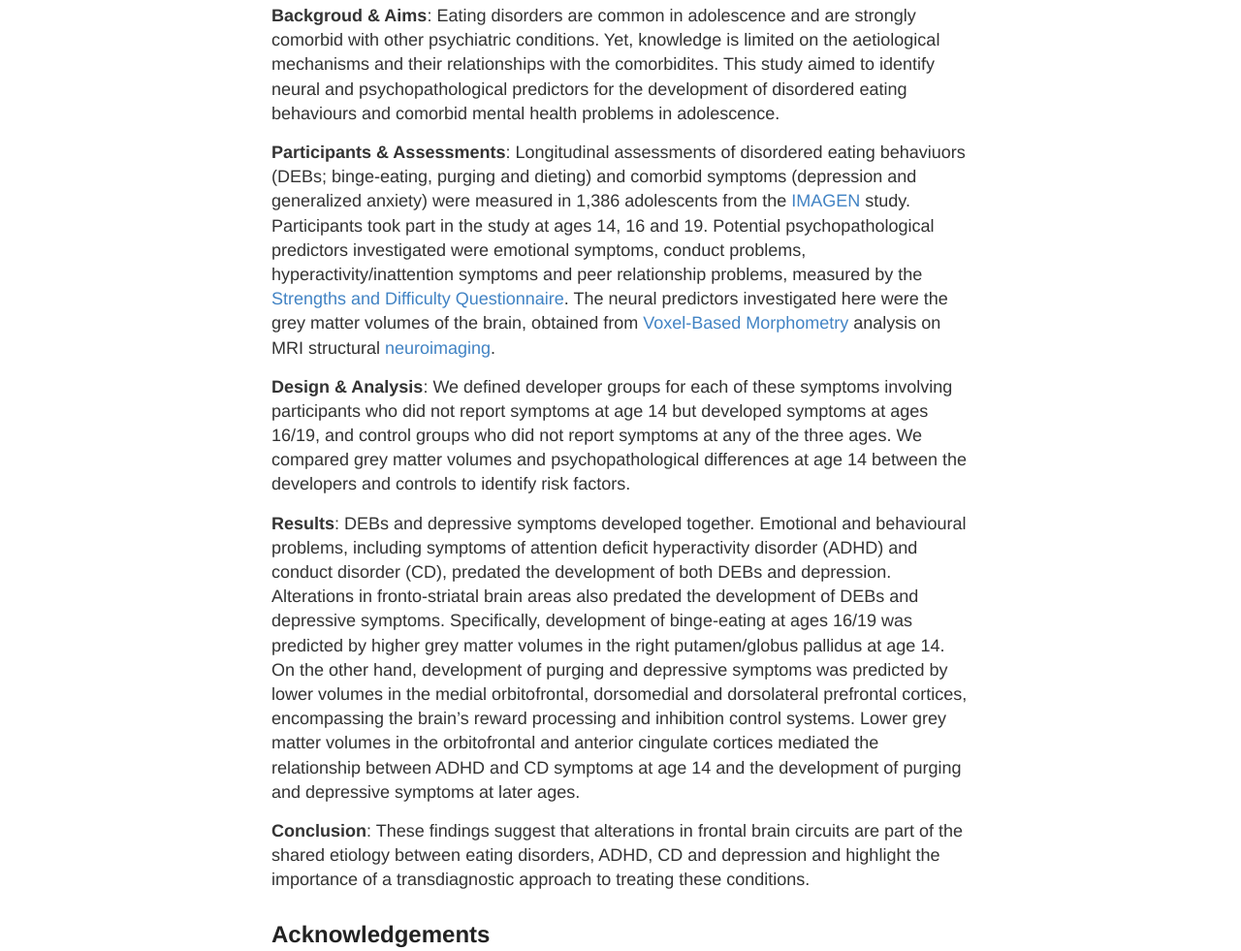
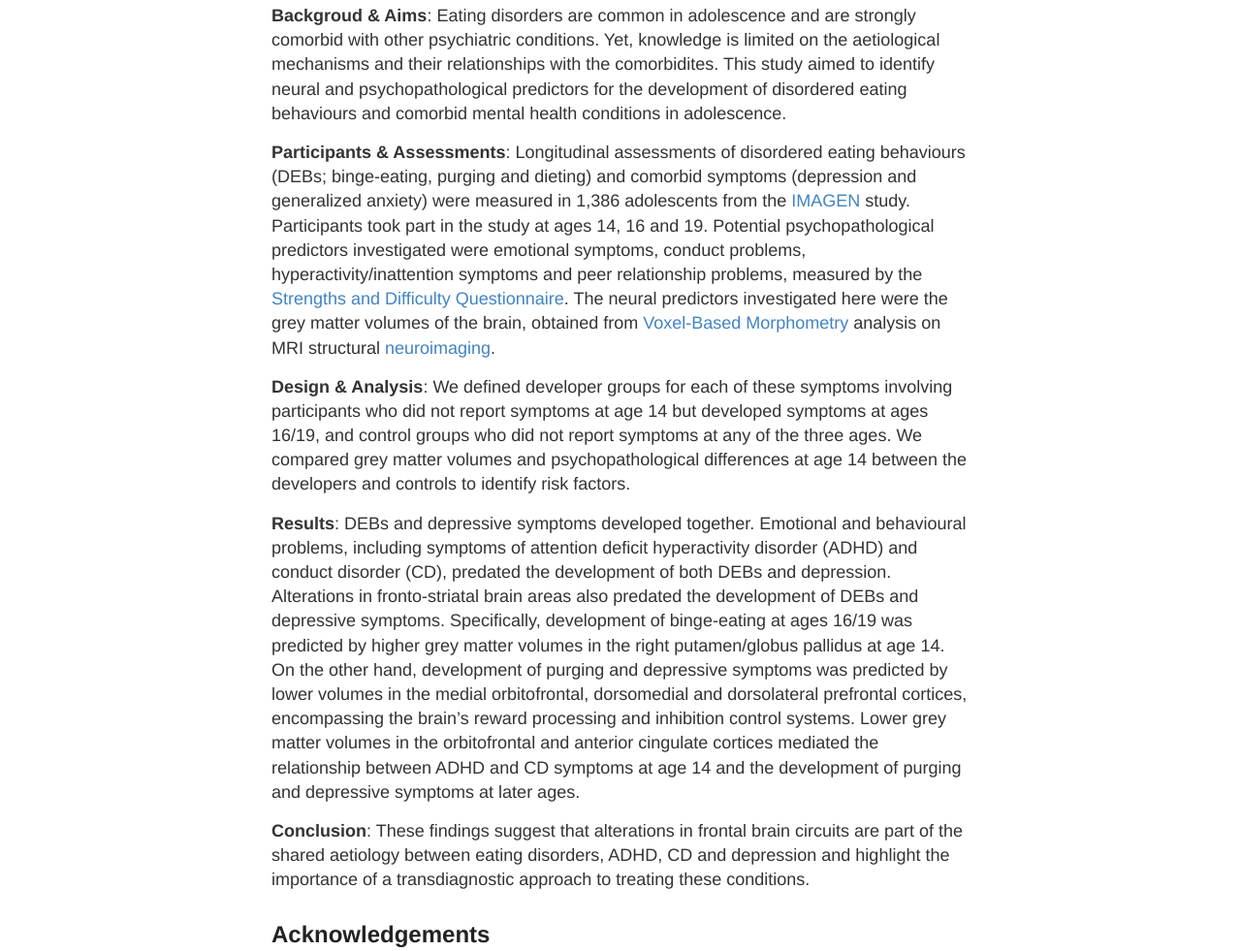
Before and after one commit to crickfan/crickfan.github.io, a Jekyll site: the page built from _posts/2020-9-19-BPS2020-paper.md, in a window 1280 px wide. Shown: the part 633-1614 px from the top of the page at 97% size. Built offline with Jekyll 4.4.1, drawn with Linux system fonts in a browser that asks for light colours.

Commit message:
Update 2020-9-19-BPS2020-paper.md

```diff
--- a/_posts/2020-9-19-BPS2020-paper.md
+++ b/_posts/2020-9-19-BPS2020-paper.md
@@ -12,15 +12,15 @@ Author's Accepted Manuscript
 
 ## Research summary
 
-**Backgroud & Aims**: Eating disorders are common in adolescence and are strongly comorbid with other psychiatric conditions. Yet, knowledge is limited on the aetiological mechanisms and their relationships with the comorbidites. This study aimed to identify neural and psychopathological predictors for the development of disordered eating behaviours and comorbid mental health problems in adolescence.
+**Backgroud & Aims**: Eating disorders are common in adolescence and are strongly comorbid with other psychiatric conditions. Yet, knowledge is limited on the aetiological mechanisms and their relationships with the comorbidites. This study aimed to identify neural and psychopathological predictors for the development of disordered eating behaviours and comorbid mental health conditions in adolescence.
 
-**Participants & Assessments**: Longitudinal assessments of disordered eating behaviuors (DEBs; binge-eating, purging and dieting) and comorbid symptoms (depression and generalized anxiety) were measured in 1,386 adolescents from the [IMAGEN](https://imagen-europe.com/) study. Participants took part in the study at ages 14, 16 and 19. Potential psychopathological predictors investigated were emotional symptoms, conduct problems, hyperactivity/inattention symptoms and peer relationship problems, measured by the [Strengths and Difficulty Questionnaire](https://sdqinfo.org/). The neural predictors investigated here were the grey matter volumes of the brain, obtained from [Voxel-Based Morphometry](https://www.jneurosci.org/content/29/31/9661) analysis on MRI structural [neuroimaging](https://en.wikipedia.org/wiki/Neuroimaging).
+**Participants & Assessments**: Longitudinal assessments of disordered eating behaviours (DEBs; binge-eating, purging and dieting) and comorbid symptoms (depression and generalized anxiety) were measured in 1,386 adolescents from the [IMAGEN](https://imagen-europe.com/) study. Participants took part in the study at ages 14, 16 and 19. Potential psychopathological predictors investigated were emotional symptoms, conduct problems, hyperactivity/inattention symptoms and peer relationship problems, measured by the [Strengths and Difficulty Questionnaire](https://sdqinfo.org/). The neural predictors investigated here were the grey matter volumes of the brain, obtained from [Voxel-Based Morphometry](https://www.jneurosci.org/content/29/31/9661) analysis on MRI structural [neuroimaging](https://en.wikipedia.org/wiki/Neuroimaging).
 
 **Design & Analysis**: We defined developer groups for each of these symptoms involving participants who did not report symptoms at age 14 but developed symptoms at ages 16/19, and control groups who did not report symptoms at any of the three ages. We compared grey matter volumes and psychopathological differences at age 14 between the developers and controls to identify risk factors.
 
 **Results**: DEBs and depressive symptoms developed together. Emotional and behavioural problems, including symptoms of attention deficit hyperactivity disorder (ADHD) and conduct disorder (CD), predated the development of both DEBs and depression. Alterations in fronto-striatal brain areas also predated the development of DEBs and depressive symptoms. Specifically, development of binge-eating at ages 16/19 was predicted by higher grey matter volumes in the right putamen/globus pallidus at age 14. On the other hand, development of purging and depressive symptoms was predicted by lower volumes in the medial orbitofrontal, dorsomedial and dorsolateral prefrontal cortices, encompassing the brain’s reward processing and inhibition control systems. Lower grey matter volumes in the orbitofrontal and anterior cingulate cortices mediated the relationship between ADHD and CD symptoms at age 14 and the development of purging and depressive symptoms at later ages.
 
-**Conclusion**: These findings suggest that alterations in frontal brain circuits are part of the shared etiology between eating disorders, ADHD, CD and depression and highlight the importance of a transdiagnostic approach to treating these conditions.
+**Conclusion**: These findings suggest that alterations in frontal brain circuits are part of the shared aetiology between eating disorders, ADHD, CD and depression and highlight the importance of a transdiagnostic approach to treating these conditions.
 
 ## Acknowledgements
 Sincere thanks to all the participants and researchers in the [IMAGEN study](https://imagen-europe.com/) and the [ESTRA study](https://estrastudy.co.uk/).
```
